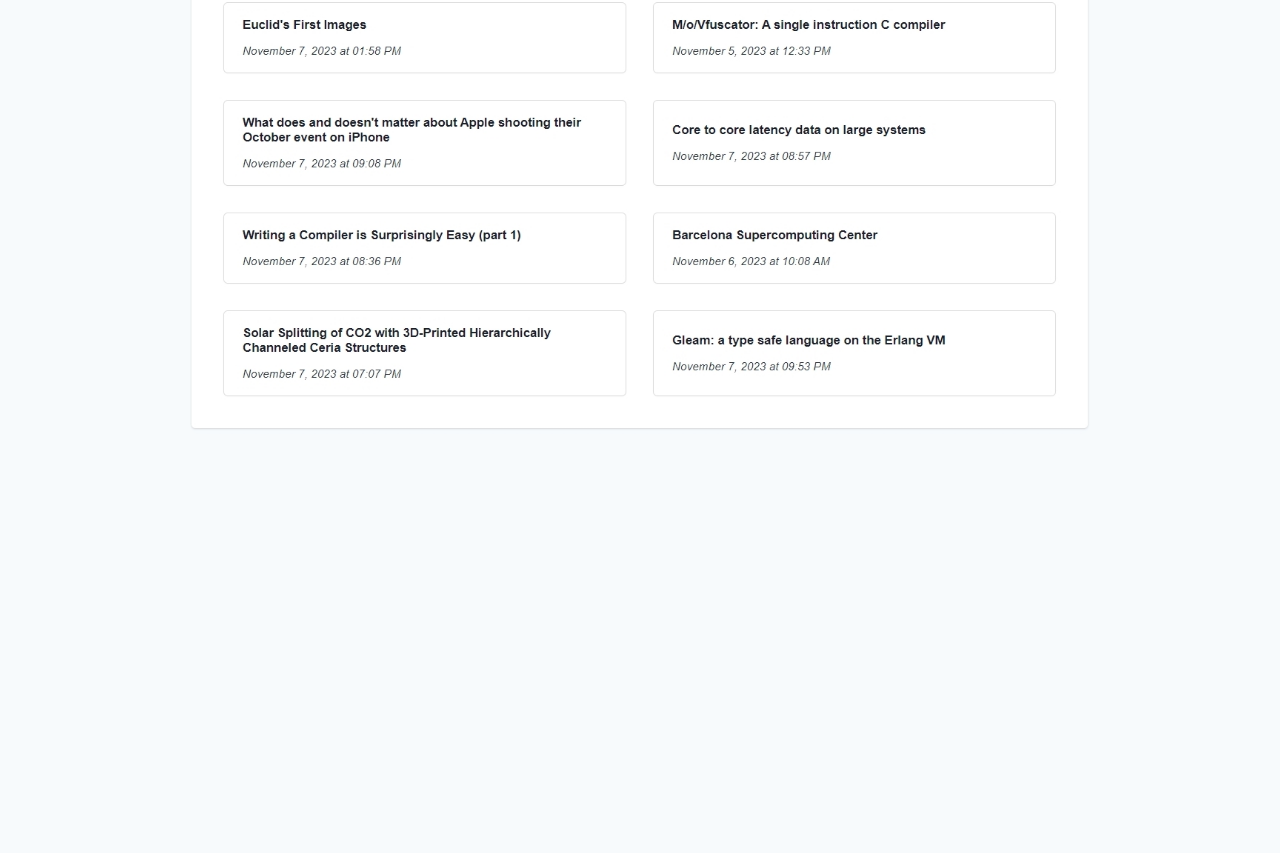
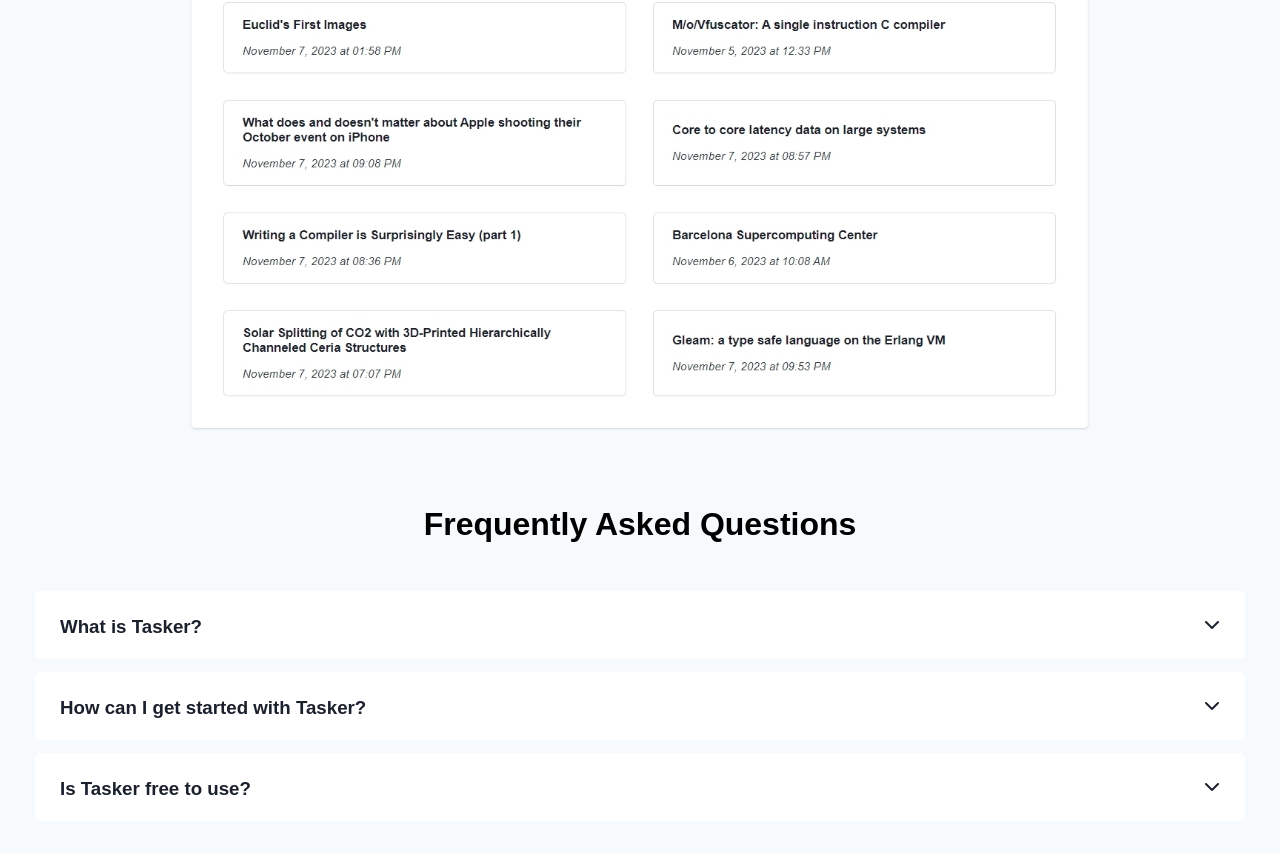
Before and after one commit to Babadinho/lettings-test, a website: page index.html in a window 1280 px wide. Shown: the part 1159-2012 px from the top of the page. Before the commit the page ends 1597 px from the top, so only its background shows below. Drawn offline with nearby package versions, Linux system fonts and the light colour scheme.

Commit message:
add faq section

```diff
--- /dev/null
+++ b/faq.js
@@ -0,0 +1,7 @@
+const faqItem = document.querySelectorAll('.faq__item');
+
+faqItem.forEach((faq, i) => {
+  faq.addEventListener('click', () => {
+    faq.classList.toggle('faq__item--active');
+  });
+});
--- a/index.html
+++ b/index.html
@@ -35,7 +35,37 @@
         </div>
     </section>
 
+    <section class="faq">
+        <h2>Frequently Asked Questions</h2>
+        <div class="faq__item">
+            <div class="faq__question">
+                <h3>What is Tasker?</h3><span><i class="fa-solid fa-chevron-down"></i></span>
+            </div>
+            <div class="faq__answer">
+                <p>Tasker is a task management app that helps you organize your tasks and stay
+                    productive.</p>
+            </div>
+        </div>
+        <div class="faq__item">
+            <div class="faq__question">
+                <h3>How can I get started with Tasker?</h3><span><i class="fa-solid fa-chevron-down"></i></span>
+            </div>
+            <div class="faq__answer">
+                <p>To get started, simply enter your name in the form and click "Continue."</p>
+            </div>
+        </div>
+        <div class="faq__item">
+            <div class="faq__question">
+                <h3>Is Tasker free to use?</h3><span><i class="fa-solid fa-chevron-down"></i></span>
+            </div>
+            <div class="faq__answer">
+                <p>Yes, Tasker is free to use and offers a wide range of features for task management.</p>
+            </div>
+        </div>
+    </section>
+
     <script type="module" src="/index.js"></script>
+    <script type="module" src="/faq.js"></script>
     <script type="module" src="/toggle.js"></script>
 </body>
 
--- a/styles/_dark.scss
+++ b/styles/_dark.scss
@@ -132,6 +132,11 @@
     & h2 {
       color: $color-light;
     }
+
+    &__item {
+      background-color: $color-gray;
+      color: $color-white;
+    }
   }
 
   .logout {
--- /dev/null
+++ b/styles/_faq.scss
@@ -0,0 +1,53 @@
+.faq {
+  max-width: 1250px;
+  margin: auto;
+  padding: 20px;
+
+  & h2 {
+    margin-bottom: 3rem;
+  }
+
+  &__item {
+    display: flex;
+    flex-direction: column;
+    background-color: $color-white;
+    color: $color-dark;
+    margin-bottom: 0.8rem;
+    padding: 25px;
+    border-radius: 5px;
+    overflow: hidden;
+    cursor: pointer;
+    height: auto;
+    max-height: 68px;
+    transition: max-height 0.5s ease-in-out;
+
+    &--active {
+      max-height: 800px;
+
+      & span {
+        transform: rotate(180deg) !important;
+        transition: transform 0.3s ease-in;
+      }
+    }
+
+    & p {
+      font-size: 0.95rem;
+    }
+  }
+
+  &__question {
+    display: flex;
+    justify-content: space-between;
+    align-items: center;
+
+    & h3 {
+      margin-bottom: 1.2rem;
+    }
+
+    & span {
+      cursor: pointer;
+      align-self: flex-start;
+      transition: all 0.3s ease-out;
+    }
+  }
+}
--- a/styles/main.scss
+++ b/styles/main.scss
@@ -4,6 +4,7 @@
 @import 'task';
 @import 'calender';
 @import 'news';
+@import 'faq';
 @import 'responsive';
 @import 'dark';
 @import 'animations';
```
Also changed, not shown: css/style.css.
